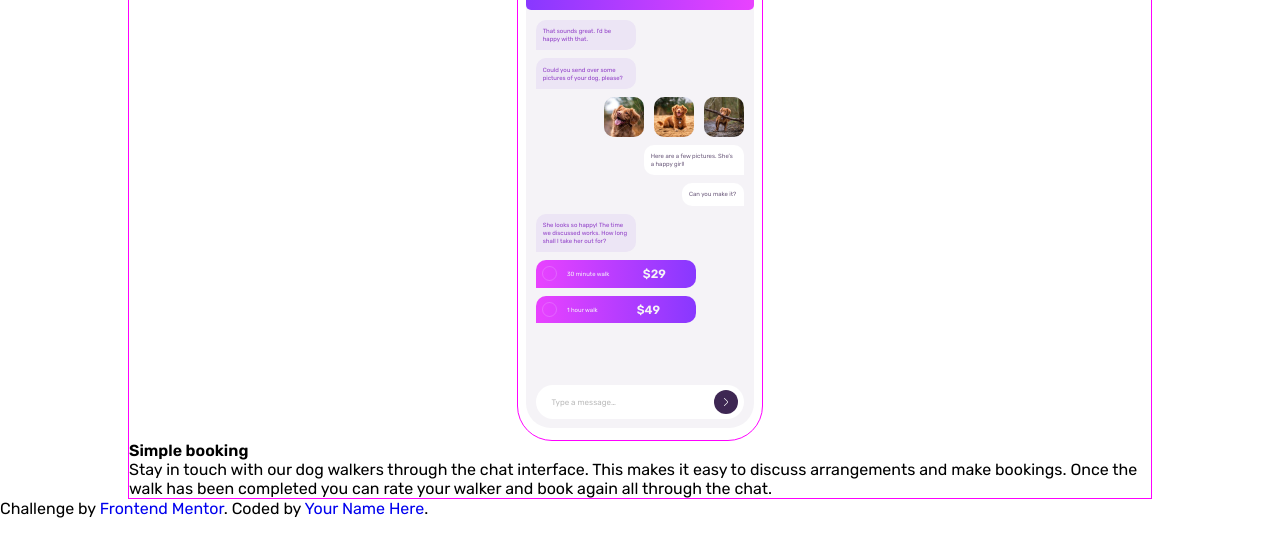
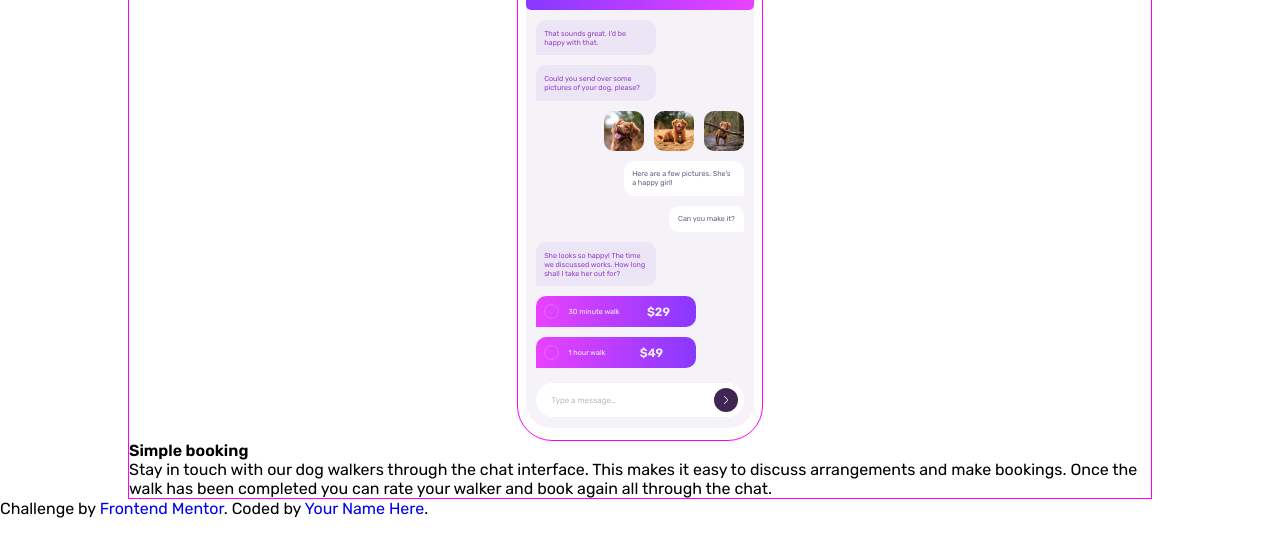
Before and after one commit to mjarvil/chatapp-illustration, a plain HTML site: page index.html in a window 1280 px wide. Shown: the part 66-622 px from the top of the page. Drawn offline with Linux system fonts and the light colour scheme.

Commit message:
adjusted fonts

```diff
--- a/css/styles.css
+++ b/css/styles.css
@@ -146,7 +146,11 @@ a {
 
 .bubble {
   /* border: 1px solid magenta; */
-  margin-bottom: 0.5em;
+  margin-bottom: 0.625em;
+}
+
+.bubble p {
+  font-size: 0.45rem;
 }
 
 .bubble .icon {
@@ -159,14 +163,14 @@ a {
 
 .text-bubble {
   padding: 1.2em;
-  max-width: 100px;
+  max-width: 120px;
 }
 
 .price-bubble {
   display: flex;
   align-items: center;
   background: linear-gradient(to right, #e942ff, #8838ff);
-  padding: 0.4em;
+  padding: 0.5em;
   width: 10em;
 }
 
@@ -203,10 +207,6 @@ a {
   background-color: #fff;
 }
 
-.bubble p {
-  font-size: 0.375rem;
-}
-
 .image-bubble {
   display: flex;
   justify-content: space-between;
@@ -226,7 +226,7 @@ a {
 .textfield {
   border-radius: 35px;
   /* border: 1px solid magenta; */
-  margin: 0.625em 0.625em;
+  margin: 0.5em 0.625em 0 0.625em;
   background-color: #fff;
 
   display: flex;
```
